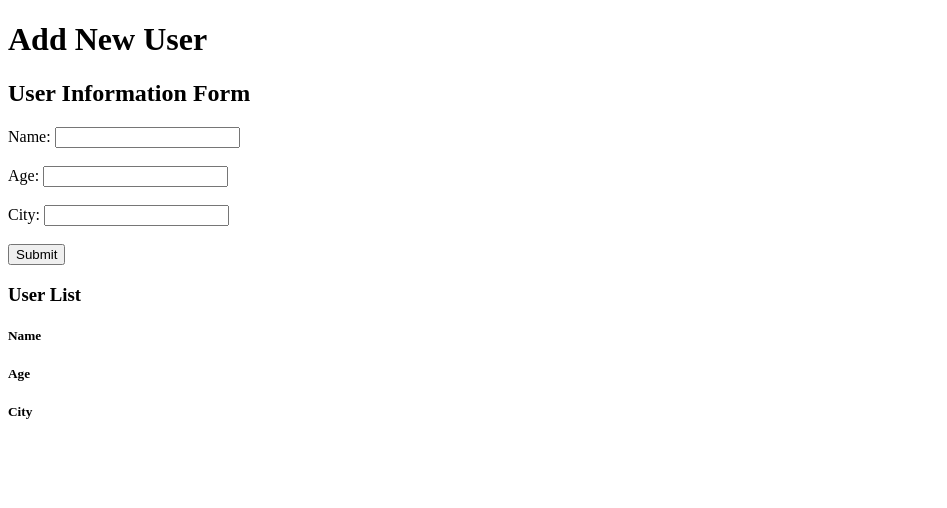
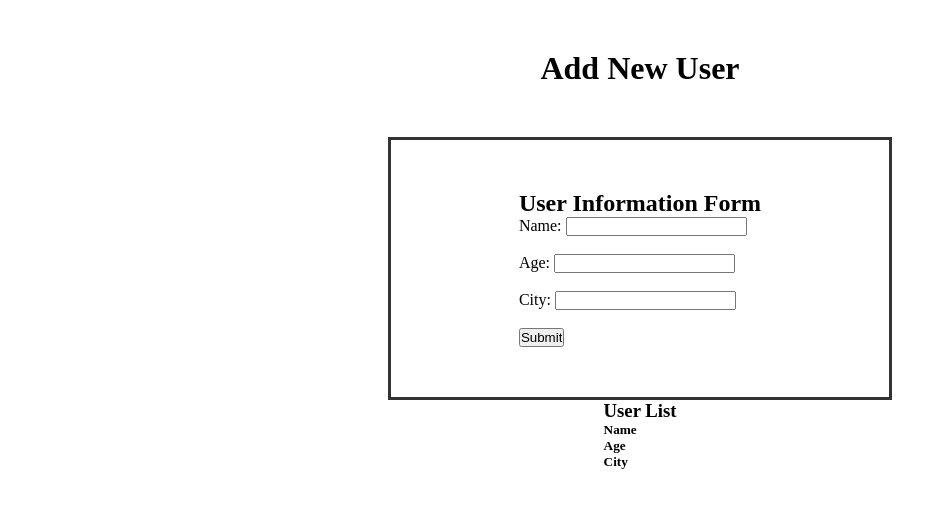
Before and after one commit to ronaldimichael/simple-web-storage-app, a plain HTML site: page index.html in a window 1280 px wide. Shown: the whole page, without its empty margins (0-947 px from the left). Drawn offline with Linux system fonts and the light colour scheme.

Commit message:
Refactor user information form structure and add CSS styles

```diff
--- a/index.html
+++ b/index.html
@@ -9,17 +9,18 @@
   <body>
     <main>
       <div id="content">
-        <header>
+        <header id="title">
           <div>
             <h1>Add New User</h1>
           </div>
         </header>
         <section id="user-information-form">
           <div>
-            <header>
-              <div>
+            <header id="form-title">
+              <div class="form-title-border-bottom">
                 <h2>User Information Form</h2>
               </div>
+            </header>
             <form action="" id="user-form">
               <div>
                 <label for="input-name">Name:</label>
@@ -49,14 +50,15 @@
                 <input id="submit-btn" type="submit" value="Submit" />
               </div>
             </form>
-            </header>
           </div>
         </section>
 
         <section id="user-list">
+          <header id="user-list-title">
             <div>
               <h3>User List</h3>
             </div>
+          </header>
           <section id="user-info">
             <div class="user-title">
               <h5>Name</h5>
--- a/style/style.css
+++ b/style/style.css
@@ -0,0 +1,24 @@
+* {
+  margin: 0;
+  padding: 0;
+  box-sizing: border-box;
+}
+
+#content {
+  display: flex;
+  align-items: center;
+  justify-content: center;
+  flex-direction: column;
+  /* height: 100vh; */
+}
+
+#title {
+  padding: 50px 50px;
+}
+
+#user-information-form {
+  display: flex;
+  flex-grow: 1;
+  border: 3px solid #333;
+  padding: 50px 10%;
+}
```
Lines whose indentation alone changed are shown as unchanged.
